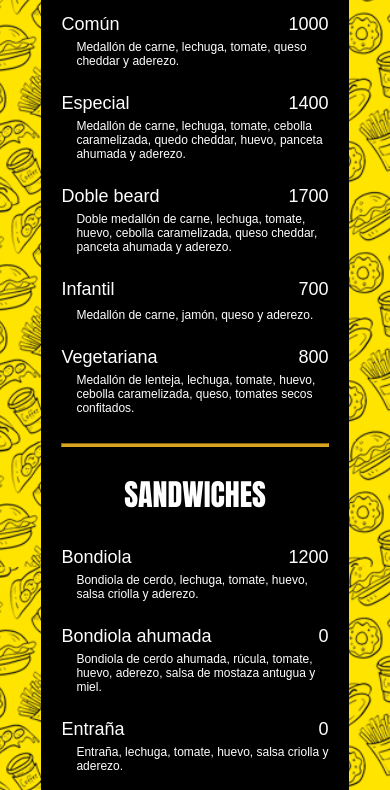
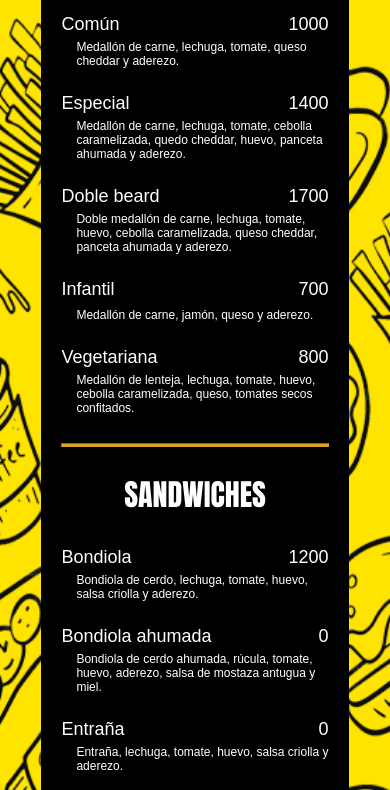
Before and after one commit to martingaidoo/menu_beardburguer, a plain HTML site: page index.html in a window 390 px wide. Shown: the part 277-1067 px from the top of the page. Drawn offline with Linux system fonts and the light colour scheme; a web font is replaced by a local one.

Commit message:
arreglar el scroll del fondo

```diff
--- a/style.css
+++ b/style.css
@@ -10,12 +10,17 @@ body {
 /* Personaliza el fondo para dispositivos móviles */
 @media (max-width: 768px) {
     body {
-        background-image: url(back-ground-hamburguesas-celu.png); /* Cambia la imagen de fondo para móviles */
-        background-size: cover;
-        background-repeat: no-repeat; /* Evita la repetición del fondo */
-        background-attachment: fixed;
+        background-image: url(back-ground-hamburguesas.png);
+        background-size: cover; /* Ajusta la imagen de fondo para que cubra la ventana sin distorsión */
+        background-repeat: no-repeat;
+        background-attachment: scroll; /* Opcional: permite que el fondo se desplace con el contenido */
+        /* Opcional: ajusta la posición de fondo si es necesario */
+        background-position: center; /* Centra la imagen de fondo */
     }
 }
+
+
+
 h1 {
     font-size: 40px;
     margin: 0px;
```
